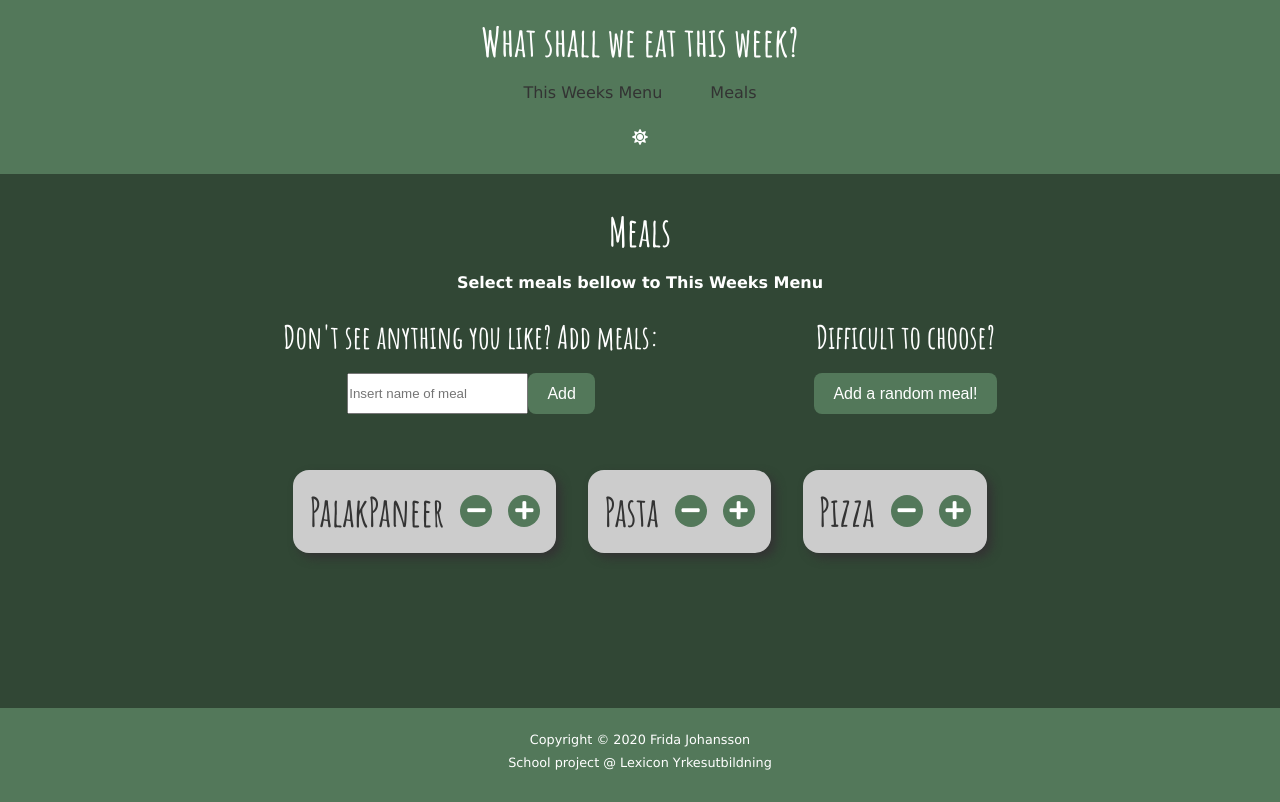
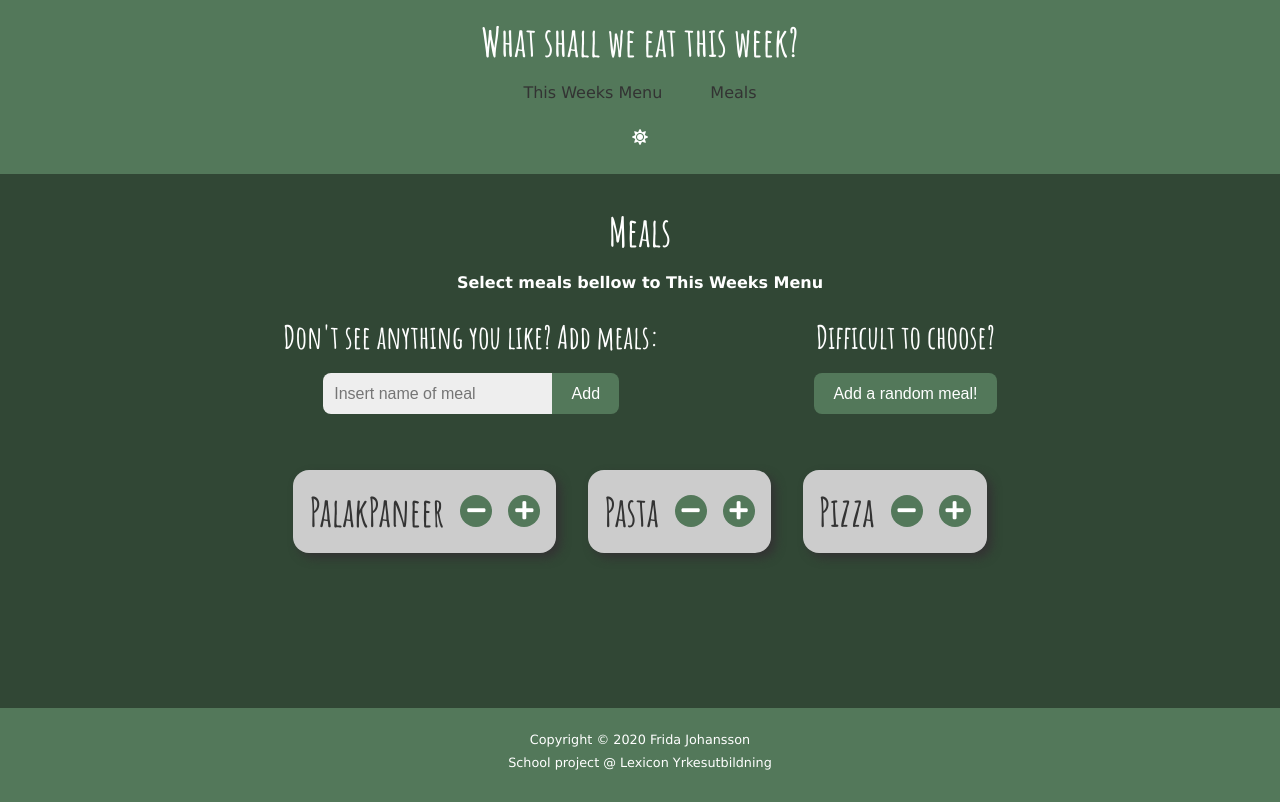
Before and after one commit to johanssonfridamaria/meals-of-the-week-app, a Vue app: page /meals in a window 1280 px wide. Built offline with nearby package versions, Linux system fonts and the light colour scheme.

Commit message:
added styling to input and btn

```diff
--- a/src/components/Meals/AddMeal.vue
+++ b/src/components/Meals/AddMeal.vue
@@ -1,14 +1,14 @@
 <template>
   <div class="d-flex column section">
     <h2 class="text-center mb-1">Don't see anything you like? Add meals:</h2>
-    <div class="input-group d-flex">
+    <div class="input-group">
       <input
         type="text"
         id="name"
         v-model="name"
         placeholder="Insert name of meal"
       />
-      <button class="btn" @click="add">Add</button>
+      <button class="btn btn-add" @click="add">Add</button>
     </div>
   </div>
 </template>
@@ -34,5 +34,16 @@ export default {
 </script>
 
 <style scoped>
-
+input {
+  padding: 0.7rem 0.7rem;
+  border-radius: 0.5rem 0 0 0.5rem;
+  border: none;
+  font-size: 1rem;
+  outline: none;
+  background: #eee;
+  color: #333;
+}
+.btn-add {
+  border-radius: 0 0.5rem 0.5rem 0;
+}
 </style>
```
